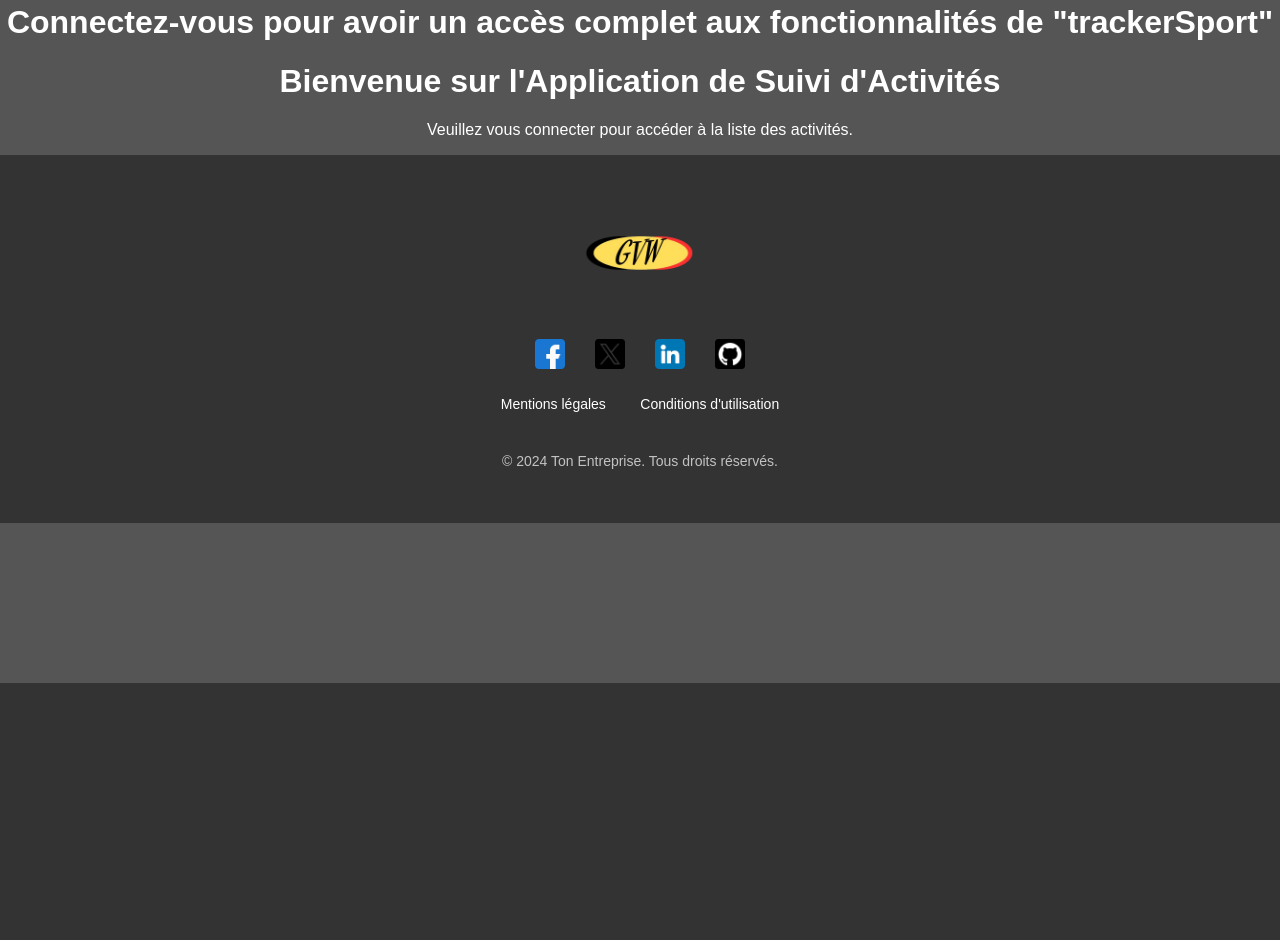
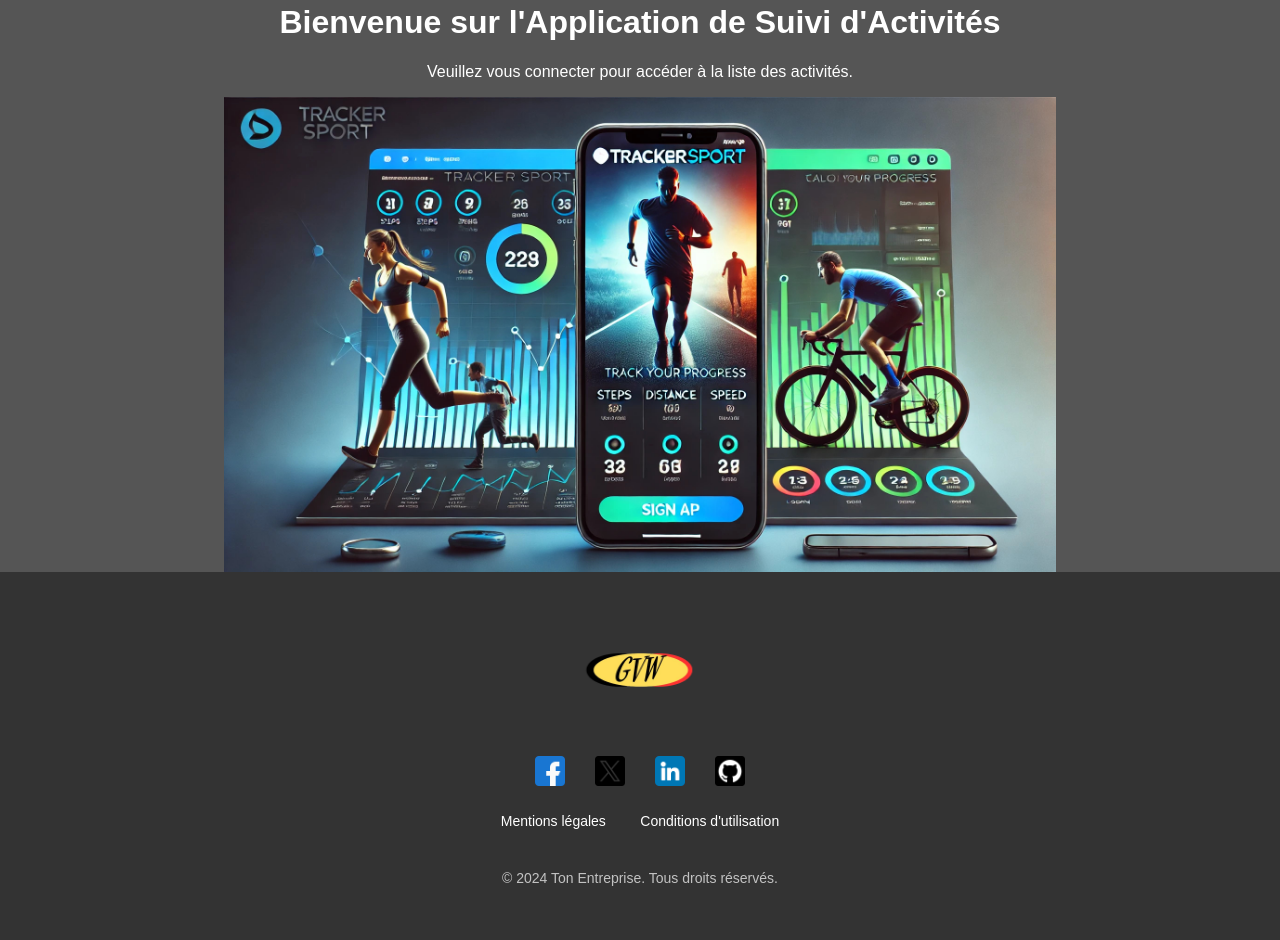
Before and after one commit to gvw332/register_your_sport_activity, a Django app: template mon_projet/mon_application/templates/accueil.html in a window 1280 px wide. Shown: the part 117-1057 px from the top of the page. Before the commit the page ends 800 px from the top, so only its background shows below. Run offline with Django 3.2, Linux system fonts and the light colour scheme; the template is opened without the code that fills it, so the values that code supplies are empty.

Commit message:
ajout image trackersport sur la page d'accueil

```diff
--- a/mon_projet/mon_application/templates/accueil.html
+++ b/mon_projet/mon_application/templates/accueil.html
@@ -1,6 +1,6 @@
 {% extends 'base.html' %}
 {% block title %}Accueil{% endblock %}
-
+{% load static %}
 {% block content %}
 
 
@@ -14,16 +14,13 @@
             <li><a href="{% url 'mon_application:statistics_view' %}">Mes statistiques</a></li>
         </ul>
     </nav>
-
-
-
-
+    <img class="img-accueil" src="{% static 'images/img-accueil.jpg' %}" alt="Logo">
 
 
     {% else %}
-    <h1>Connectez-vous pour avoir un accès complet aux fonctionnalités de "trackerSport"</h1>
     <h1>Bienvenue sur l'Application de Suivi d'Activités</h1>
     <p>Veuillez vous connecter pour accéder à la liste des activités.</p>
+    <img class="img-accueil" src="{% static 'images/img-accueil.jpg' %}" alt="Logo">
     {% endif %}
 
 {% endblock %}
--- a/mon_projet/static/css/styles.css
+++ b/mon_projet/static/css/styles.css
@@ -57,7 +57,14 @@
     color: rgb(255, 238, 3);
 }
 
-
+/* ACCUEIL */
+.img-accueil {
+    width: 65%; /* Prend toute la largeur de la fenêtre */
+    height: auto; /* Conserve les proportions de l'image */
+    display: block; /* Évite les espaces en bas de l'image */
+    margin: auto; /* Supprime les marges par défaut */
+    padding: 0; /* Supprime le padding par défaut */
+}
 /* PAGE DE CONTACT */
 
 
```
Also changed, not shown: mon_projet/static/images/DALL·E 2024-09-20 17.21.50 - A sleek, modern landing page design for a sports tracking app named 'TrackerSport'. The page features clean lines and a vibrant, active vibe, with a b.webp (added), mon_projet/static/images/img-accueil.jpg (added).
